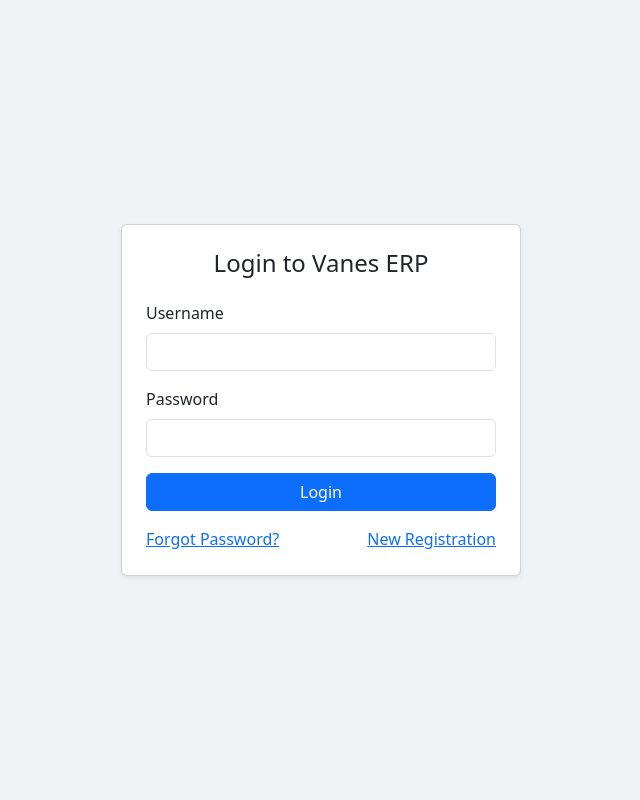
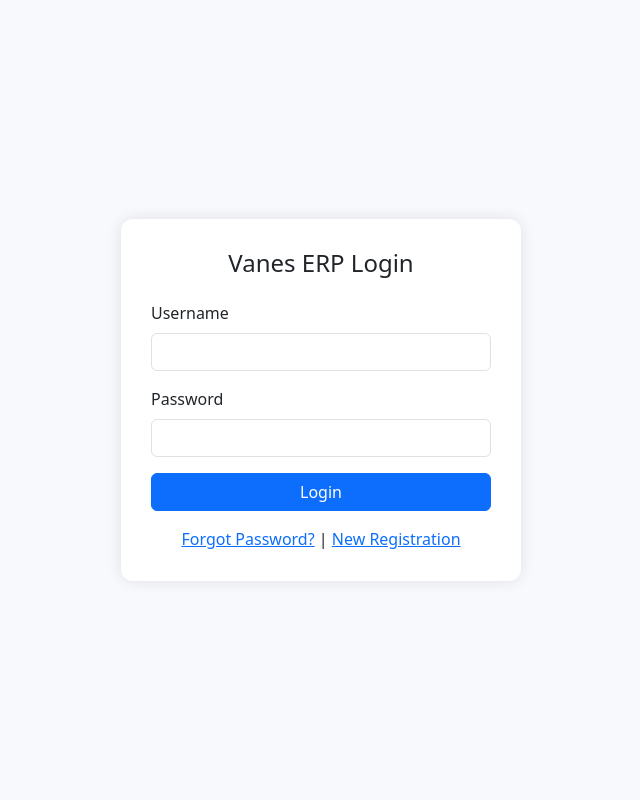
Before and after one commit to Madhan12-tech/Vanes_erp, a Flask app: page / in a window 1280 px wide. Shown: the whole page, without its empty margins (319-959 px from the left). Run offline with Flask 3, Linux system fonts and the light colour scheme.

Commit message:
Update login.html

```diff
--- a/templates/login.html
+++ b/templates/login.html
@@ -2,25 +2,29 @@
 <html lang="en">
 <head>
   <meta charset="UTF-8" />
-  <title>Login</title>
-  <link rel="stylesheet" href="https://cdn.jsdelivr.net/npm/bootstrap@5.3.0/dist/css/bootstrap.min.css">
+  <title>Login | Vanes ERP</title>
+  <link href="https://cdn.jsdelivr.net/npm/bootstrap@5.3.0/dist/css/bootstrap.min.css" rel="stylesheet" />
   <style>
     body {
-      background: #f0f2f5;
+      background-color: #f7f9fc;
       display: flex;
+      justify-content: center;
       align-items: center;
-      justify-content: center;
       height: 100vh;
     }
-    .card {
+    .login-box {
+      background: white;
+      padding: 30px;
+      border-radius: 12px;
+      box-shadow: 0 0 15px rgba(0,0,0,0.1);
       width: 100%;
       max-width: 400px;
     }
   </style>
 </head>
 <body>
-  <div class="card shadow-sm p-4">
-    <h4 class="text-center mb-4">Login to Vanes ERP</h4>
+  <div class="login-box">
+    <h4 class="text-center mb-4">Vanes ERP Login</h4>
     {% with messages = get_flashed_messages(with_categories=true) %}
       {% if messages %}
         {% for category, message in messages %}
@@ -30,21 +34,19 @@
     {% endwith %}
     <form method="POST" action="/">
       <div class="mb-3">
-        <label class="form-label">Username</label>
-        <input type="text" class="form-control" name="username" required />
+        <label for="username" class="form-label">Username</label>
+        <input type="text" name="username" class="form-control" required />
       </div>
       <div class="mb-3">
-        <label class="form-label">Password</label>
-        <input type="password" class="form-control" name="password" required />
+        <label for="password" class="form-label">Password</label>
+        <input type="password" name="password" class="form-control" required />
       </div>
       <button type="submit" class="btn btn-primary w-100">Login</button>
     </form>
-    <div class="mt-3 d-flex justify-content-between">
-      <a href="{{ url_for('forgot') }}">Forgot Password?</a>
-      <a href="{{ url_for('register') }}">New Registration</a>
+    <div class="text-center mt-3">
+      <a href="/forgot">Forgot Password?</a> |
+      <a href="/register">New Registration</a>
     </div>
   </div>
-
-  <script src="https://cdn.jsdelivr.net/npm/bootstrap@5.3.0/dist/js/bootstrap.bundle.min.js"></script>
 </body>
 </html>
```
